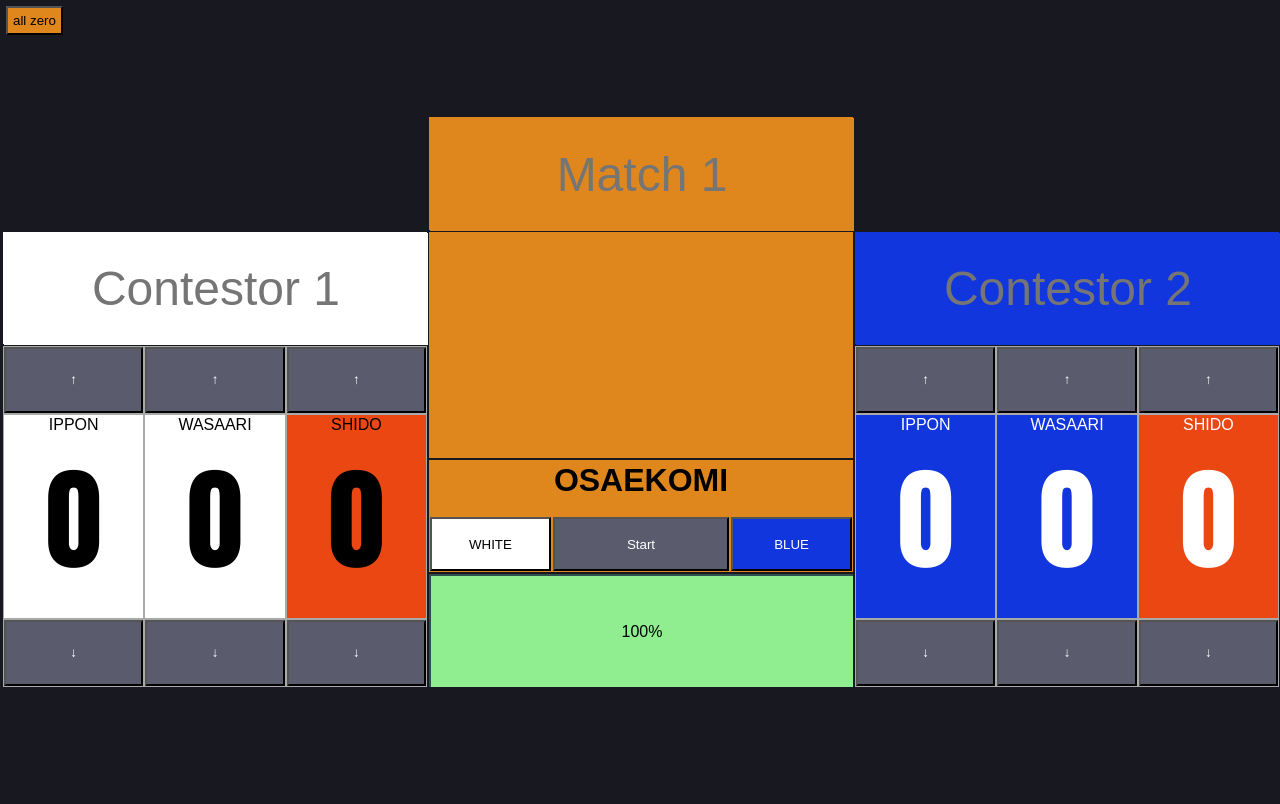
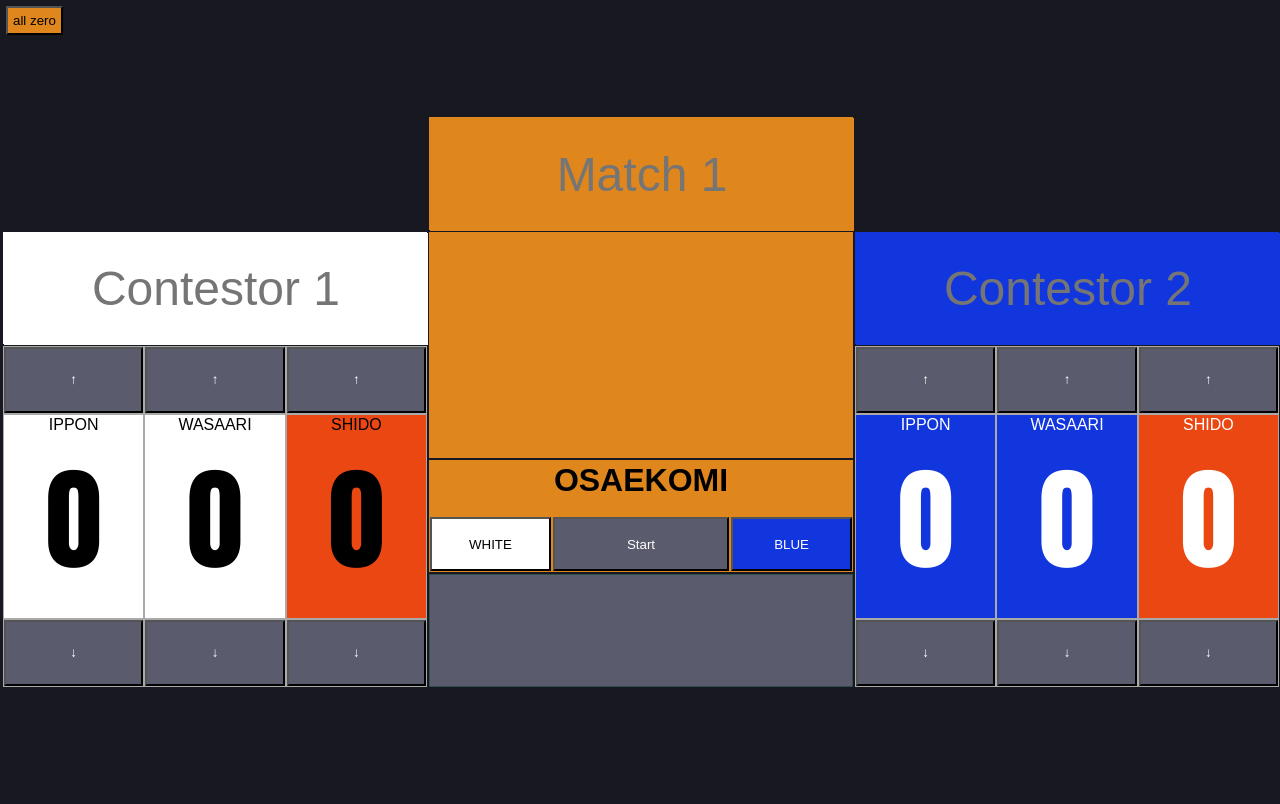
Before and after one commit to SamuelHellqvist/gymnasiearbete.2, a PHP site: page / in a window 1280 px wide. Run offline with PHP 8.4, Linux system fonts and the light colour scheme.

Commit message:
some new changes!

```diff
--- a/index.php
+++ b/index.php
@@ -25,15 +25,16 @@
 
     <div id="osaekomi">
         <div id="txt"><h1>OSAEKOMI</h1></div>
-        <button class="obtn" id="wobtn" onclick="whitefunc()">WHITE</button>
-        <button class="obtn" id="sobtn" onclick="oseakomi()">Start</button>
-        <button class="obtn" id="bobtn">BLUE</button>
+        <button class="obtn" id="wobtn" onclick="whiteoseakomifnc()">WHITE</button>
+        <button class="obtn" id="sobtn" onclick="osaekomireset()">Start</button>
+        <button class="obtn" id="bobtn" onclick="blueoseakomifnc()">BLUE</button>
     </div>
 
     <div id="osaekomiclock">
         <div class="progress-bar">
-            <div class="progress-bar-value">100%</div>
-            <div class="progress-bar-fill"></div>
+            <div class="progress-bar-value"></div>
+            <div class="progress-bar-fill" id="white-progress-bar"></div>
+            <div class="progress-bar-fill" id="blue-progress-bar"></div>
         </div>
     </div>
 
--- a/script.js
+++ b/script.js
@@ -66,7 +66,7 @@ function cntUpShido(getID){
 
 //function för att resetta allt
 function resetter(){
-    console.log("resetting scores")
+    console.log("resetting scores, true");
     document.getElementById('wii').innerHTML="0";
     document.getElementById('bii').innerHTML="0";
     document.getElementById('wwi').innerHTML="0";
@@ -75,18 +75,65 @@ function resetter(){
     document.getElementById('bsi').innerHTML="0";
 }
 
-var ot = 50;
+var ot = 0;
 
-function oseakomi(points){
-    ot = points;
-    var progress = document.querySelector(".progress-bar-fill");
+function blueoseakomifnc(points){
+    var progress = document.querySelector("#blue-progress-bar");
+
+    // var background = document.querySelector(".progress-bar-value")
+    // background.style.backgroundColor = "var(--blueaccent)";
+
+    var bluefiller = document.querySelector("#blue-progress-bar")
+    bluefiller.style.opacity = "100%"
+
+    var whitefiller = document.querySelector("#white-progress-bar")
+    whitefiller.style.opacity = "0%"
+
+    console.log("starting osaekomi now, blue");
+    points = ot;
+
     progress.style.width = points + "%";
+
+    setTimeout( ()=>{
+        ot++;
+        blueoseakomifnc(points);
+    }, 200);
+    if (ot == 100){
+        console.log("Somebody scored!");
+        ot--;
+        cntUpIppon('bii');
+    }
+}
+
+function whiteoseakomifnc(points){
+    var progress = document.querySelector("#white-progress-bar");
+
+    // var background = document.querySelector(".progress-bar-value")
+    // background.style.backgroundColor = "white";
+
+    var bluefiller = document.querySelector("#blue-progress-bar")
+    bluefiller.style.opacity = "0%";
+
+    progress.style.opacity = "100%";
+
+    console.log("starting osaekomi now, white");
+
+    points = ot;
+
+    progress.style.width = points + "%";
+
+    setTimeout( ()=>{
+        ot++;
+        whiteoseakomifnc(points);
+    }, 200);
+    if (ot == 100){
+        console.log("Somebody scored!");
+        ot--;
+        cntUpIppon('wii');
+    }
 
 }
 
-function whitefunc(){
-    setTimeout(() =>{
-        oseakomi(50)
-    }, 1000);
+function osaekomireset(){
+    console.log("Osaekomi is resetted");
 }
-/*oseakomi(40);*/
--- a/style.css
+++ b/style.css
@@ -2,6 +2,7 @@
     padding: 0;
     margin: 1px;
     box-sizing: border-box;
+    --whiteaccent: white;
     --primarydark: #171820;
     --orangeaccent: #df861d;
     --redaccent: #EB4713;
@@ -82,12 +83,26 @@ body{
     position: relative;
     grid-column: 1;
     grid-row: 1;
+    background-color: var(--buttongray);
 }
 .progress-bar-fill{
+    position: absolute;
     height: 100%;
-    background-color: lightgreen;
     transition: width 0.5s;
-    width: 100%;
+    width: 0%;
+    background-color: var(--buttongray);
+}
+
+#white-progress-bar{
+    background-color: white;
+    width: 0%;
+    opacity: 0;
+}
+
+#blue-progress-bar{
+    background-color: var(--blueaccent);
+    width: 0%;
+    opacity: 100;
 }
 .progress-bar-value{
     position: absolute;
```
